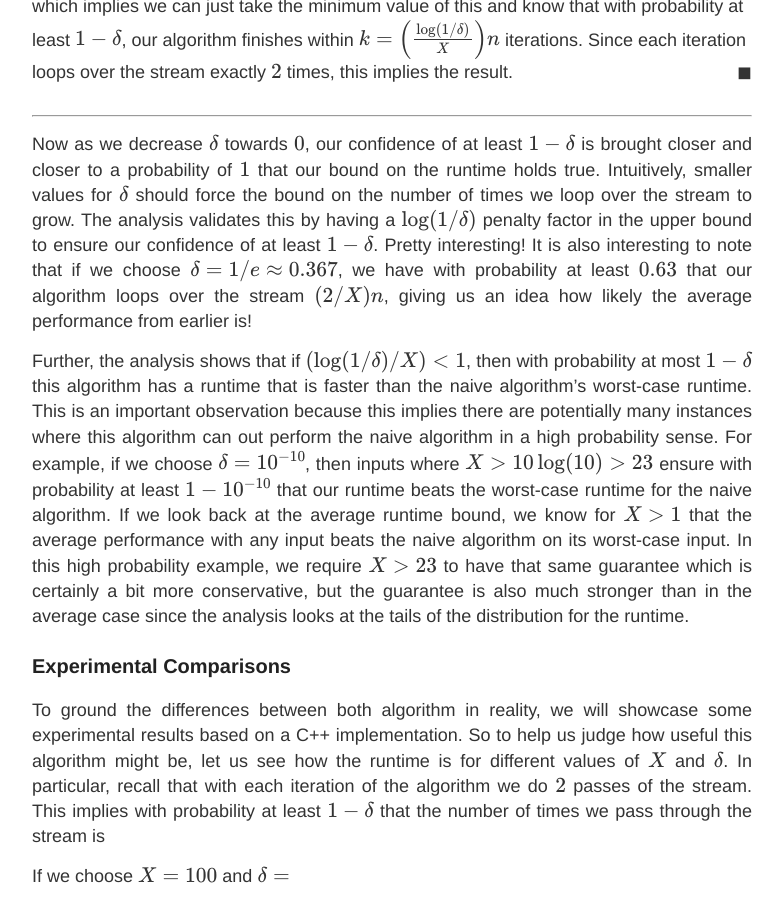
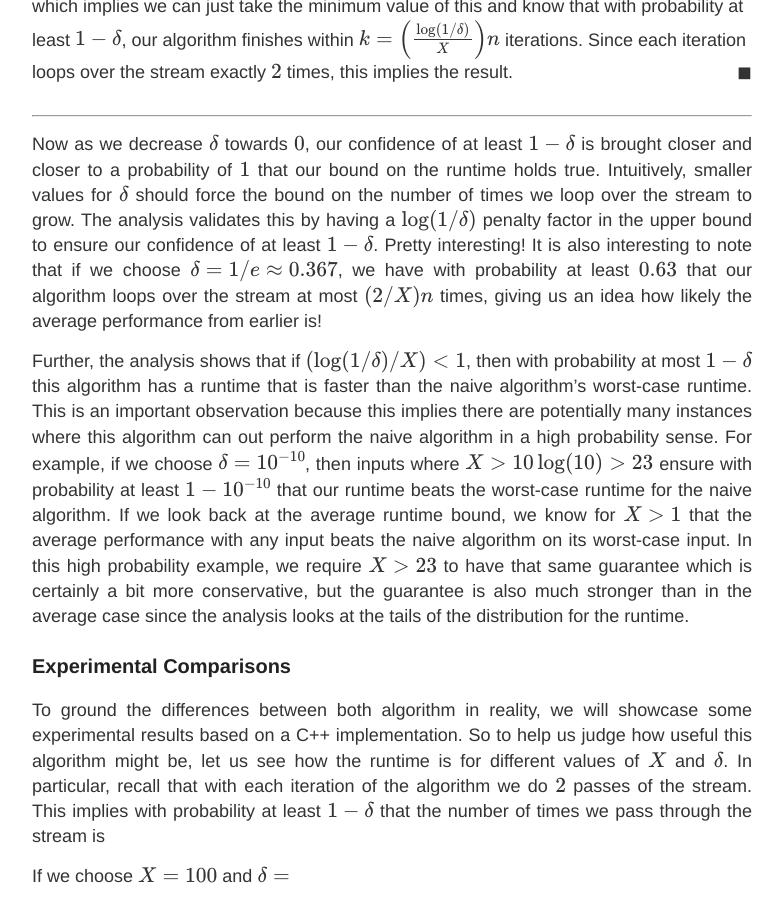
Before and after one commit to choward1491/choward1491.github.io, a Jekyll site: the page built from _posts/2020-7-25-Searching-Streams-for-the-Unknown.md, in a window 1280 px wide and 900 px high, scrolled down 7560 px. Shown: the whole window, without its empty margins (248-1031 px from the left). Built offline with Jekyll 4.4.1, drawn with Linux system fonts in a browser that asks for light colours; nearby versions of some CDN libraries; comment, search, counter and statistics services are not loaded.

Commit message:
push some changes.. streaming post

```diff
--- a/_posts/2020-7-25-Searching-Streams-for-the-Unknown.md
+++ b/_posts/2020-7-25-Searching-Streams-for-the-Unknown.md
@@ -205,7 +205,7 @@ Now the above probability corresponds to a _worst-case_ probability that our alg
 
 ---
 
-Now as we decrease $\delta$ towards $0$, our confidence of at least $1 - \delta$ is brought closer and closer to a probability of $1$ that our bound on the runtime holds true. Intuitively, smaller values for $\delta$ should force the bound on the number of times we loop over the stream to grow. The analysis validates this by having a $\log(1/\delta)$ penalty factor in the upper bound to ensure our confidence of at least $1 - \delta$. Pretty interesting! It is also interesting to note that if we choose $\delta = 1/e \approx 0.367$, we have with probability at least $0.63$ that our algorithm loops over the stream $(2/X)n$, giving us an idea how likely the average performance from earlier is!
+Now as we decrease $\delta$ towards $0$, our confidence of at least $1 - \delta$ is brought closer and closer to a probability of $1$ that our bound on the runtime holds true. Intuitively, smaller values for $\delta$ should force the bound on the number of times we loop over the stream to grow. The analysis validates this by having a $\log(1/\delta)$ penalty factor in the upper bound to ensure our confidence of at least $1 - \delta$. Pretty interesting! It is also interesting to note that if we choose $\delta = 1/e \approx 0.367$, we have with probability at least $0.63$ that our algorithm loops over the stream at most $(2/X)n$ times, giving us an idea how likely the average performance from earlier is!
 
 Further, the analysis shows that if $\left(\log(1/\delta)/X\right) < 1$, then with probability at most $1 - \delta$ this algorithm has a runtime that is faster than the naive algorithm's worst-case runtime. This is an important observation because this implies there are potentially many instances where this algorithm can out perform the naive algorithm in a high probability sense. For example, if we choose $\delta = 10^{-10}$, then inputs where $X > 10 \log(10) > 23$ ensure with probability at least $1 - 10^{-10}$ that our runtime beats the worst-case runtime for the naive algorithm. If we look back at the average runtime bound, we know for $X > 1$ that the average performance with any input beats the naive algorithm on its worst-case input. In this high probability example, we require $X > 23$ to have that same guarantee which is certainly a bit more conservative, but the guarantee is also much stronger than in the average case since the analysis looks at the tails of the distribution for the runtime.
 
```
